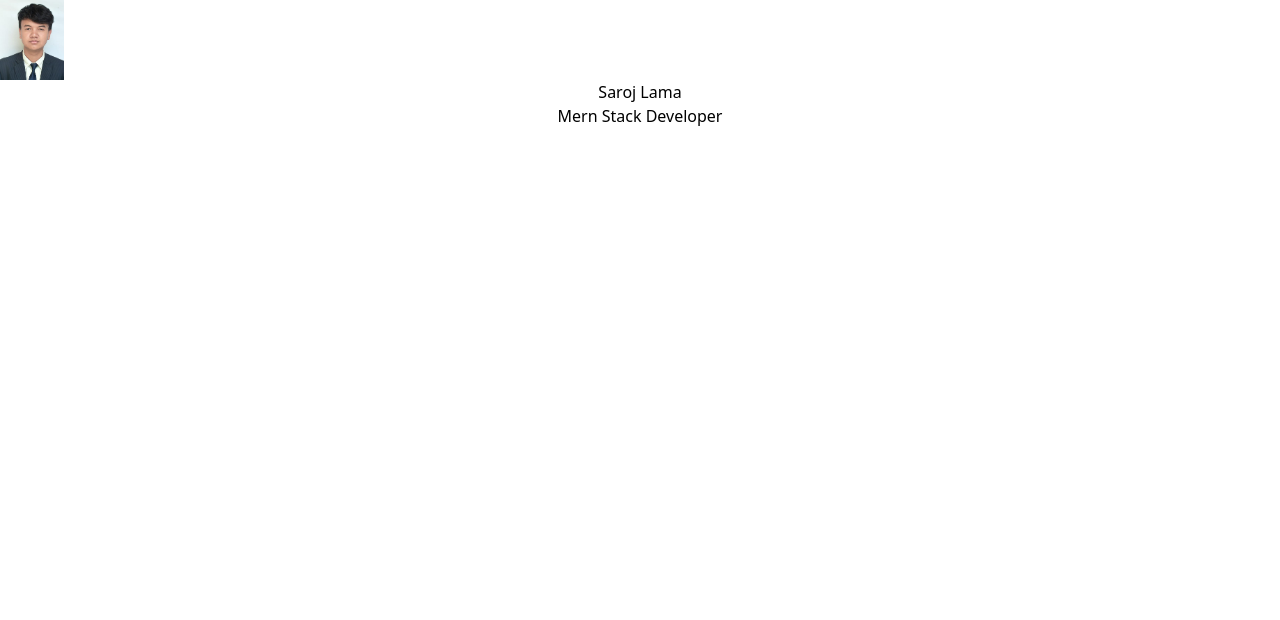
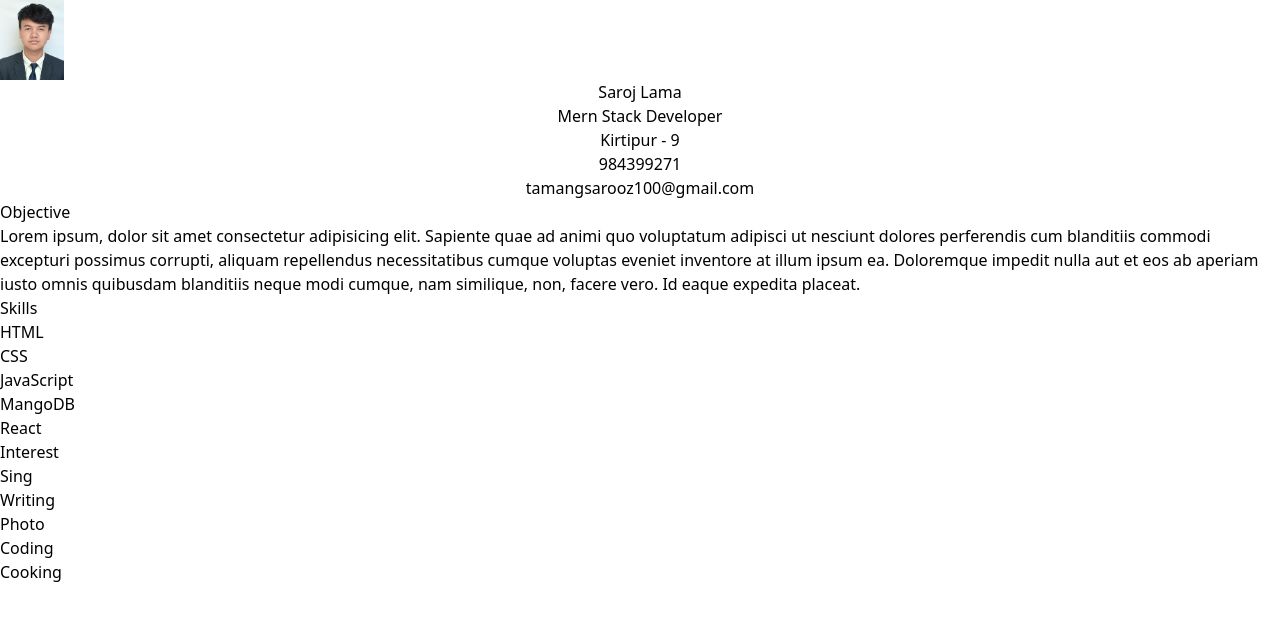
Before and after one commit to Sarooz71/MERN_Stack, a plain HTML site: page Task/Task1.html in a window 1280 px wide. Drawn offline with nearby package versions, Linux system fonts and the light colour scheme.

Commit message:
update task 1

```diff
--- a/Task/Task1.html
+++ b/Task/Task1.html
@@ -13,6 +13,35 @@
         <h2>Saroj Lama</h2>
         <h4>Mern Stack Developer</h4>
     </section>
+    <section class="text-center">
+        <ul>
+            <li>Kirtipur - 9 </li>
+            <li>984399271 </li>
+            <li>tamangsarooz100@gmail.com</li>
+        </ul>
+    </section>
+    <section>
+        <h2>Objective</h2>
+        <p>Lorem ipsum, dolor sit amet consectetur adipisicing elit. Sapiente quae ad animi quo voluptatum adipisci ut nesciunt dolores perferendis cum blanditiis commodi excepturi possimus corrupti, aliquam repellendus necessitatibus cumque voluptas eveniet inventore at illum ipsum ea. Doloremque impedit nulla aut et eos ab aperiam iusto omnis quibusdam blanditiis neque modi cumque, nam similique, non, facere vero. Id eaque expedita placeat.</p>
+    </section>
+    <section>
+        <ol>Skills
+            <li>HTML</li>
+            <li>CSS</li>
+            <li>JavaScript</li>
+            <li>MangoDB</li>
+            <li>React</li>
+        </ol>
+    </section>
+    <section>
+        <ul>Interest
+            <li>Sing</li>
+            <li>Writing</li>
+            <li>Photo</li>
+            <li>Coding</li>
+            <li>Cooking</li>
+        </ul>
+    </section>
 
 
 </body>
```
